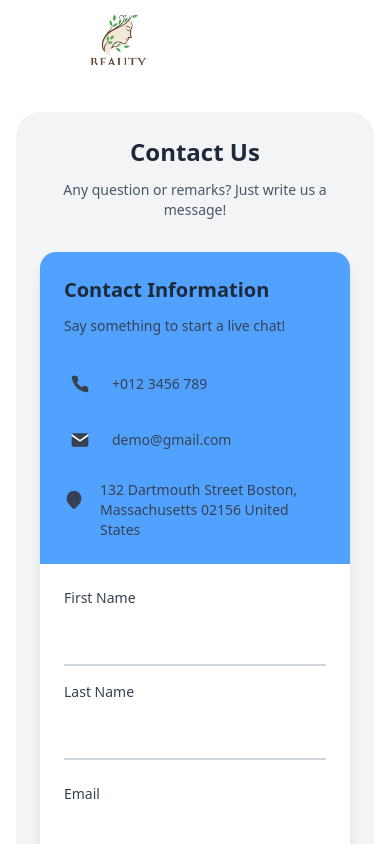
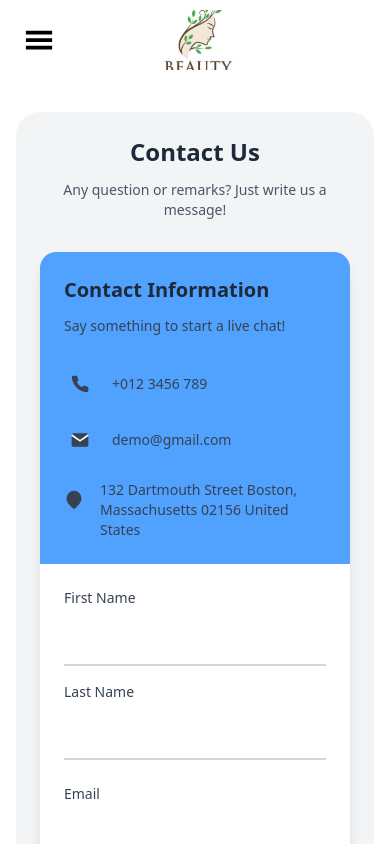
Before and after one commit to ayesh20/frontend, a React (Vite) app: page /contact-us in a window 390 px wide. Shown: the top 844 px of the page. Built offline with nearby package versions, Linux system fonts and the light colour scheme.

Commit message:
finalize mobile responsive

```diff
--- a/src/components/header.jsx
+++ b/src/components/header.jsx
@@ -48,7 +48,7 @@ export default function Header() {
     ];
 
 	return (
-		<header className="h-[80px] sm:h-[100px] bg-accent flex justify-between items-center px-4 sm:px-6 lg:px-8 relative z-50">
+		<header className="h-[80px] sm:h-[100px] bg-accent flex items-center px-4 sm:px-6 lg:px-8 relative z-50">
 			{/* Mobile Menu Overlay */}
 			{isOpen && (
 				<div
@@ -131,24 +131,26 @@ export default function Header() {
 				</div>
 			)}
 
-			{/* Logo */}
-			<div className="flex items-center">
-				<button
-					className="text-white text-2xl mr-3 p-2 hover:bg-white hover:bg-opacity-10 rounded-full transition-colors md:hidden"
-					onClick={() => setIsOpen(true)}
-				>
-					<GiHamburgerMenu />
-				</button>
+			{/* Hamburger Menu - Mobile Only */}
+			<button
+				className="text-black text-3xl p-2 hover:bg-gray-200 rounded-full transition-colors md:hidden"
+				onClick={() => setIsOpen(true)}
+			>
+				<GiHamburgerMenu />
+			</button>
+
+			{/* Logo - Centered on Mobile, Left on Desktop */}
+			<div className="flex-1 flex justify-center md:justify-start md:flex-none">
 				<img
-					className="w-[100px] h-[50px] sm:w-[120px] sm:h-[60px] lg:w-[150px] lg:h-[80px] object-cover cursor-pointer"
+					className="w-[120px] h-[60px] sm:w-[130px] sm:h-[65px] lg:w-[150px] lg:h-[80px] object-cover cursor-pointer"
 					onClick={() => navigate("/")}
 					src={logo}
 					alt="Logo"
 				/>
 			</div>
 
-			{/* Desktop Navigation */}
-			<nav className="hidden md:flex items-center space-x-8">
+			{/* Desktop Navigation - Centered */}
+			<nav className="hidden md:flex items-center space-x-8 absolute left-1/2 transform -translate-x-1/2">
 				{navigationItems.map((item) => (
 					<Link
 						key={item.path}
@@ -161,7 +163,7 @@ export default function Header() {
 			</nav>
 
 			{/* Desktop Right Side */}
-			<div className="hidden md:flex items-center space-x-4">
+			<div className="hidden md:flex items-center space-x-4 ml-auto">
 				{/* Cart Icon */}
 				<Link
 					to="/cart"
```
